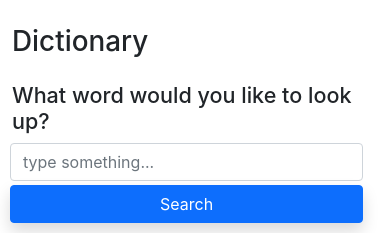
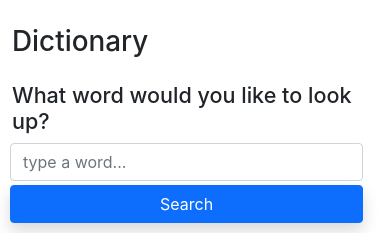
Before and after one commit to dani-reimer/dictionary-project, a React (Create React App) app: page / in a window 390 px wide. Shown: the top 233 px of the page. Built offline with nearby package versions, Linux system fonts and the light colour scheme.

Commit message:
Added phonetics component (text and audio)

```diff
--- a/src/Dictionary.js
+++ b/src/Dictionary.js
@@ -23,7 +23,7 @@ export default function Dictionary() {
         <div className="dictionary">
             <div className="input-group mb-3">
             <form className="row g-1" onSubmit={search}>
-                <input type="search" className="form-control" placeholder="type something..." aria-label="Recipient's username" aria-describedby="button-addon2" onChange={handleKeywordChange}/><button className="btn btn-primary shadow mb-3" id="button-addon2">Search</button>
+                <input type="search" className="form-control" placeholder="type a word..." aria-label="Recipient's username" aria-describedby="button-addon2" onChange={handleKeywordChange}/><button className="btn btn-primary shadow mb-3" id="button-addon2">Search</button>
             </form></div>
             <Results results={results}/>
        </div>
--- /dev/null
+++ b/src/Phonetics.js
@@ -0,0 +1,11 @@
+import React from "react";
+
+export default function Phonetics(props) {
+    return (
+        <div>
+            <a href={props.phonetics.audio} target="_blank" rel="noreferrer">{props.phonetics.text}</a>
+            <br />
+
+        </div>
+    )
+}
--- a/src/Results.js
+++ b/src/Results.js
@@ -1,5 +1,6 @@
 import React from "react";
 import Meaning from "./Meaning.js";
+import Phonetics from "./Phonetics.js";
 import "./Results.css";
 
 export default function Results(props) {
@@ -8,7 +9,14 @@ export default function Results(props) {
         return (
             <div className="results">
                 <h3 className="results-word">{props.results.word} </h3>
-                ({props.results.phonetics[0].text})
+                {props.results.phonetics.map(function (phonetics, index) {
+                    return (
+                        <div key={index}>
+                            <Phonetics phonetics={phonetics} />
+                            </div>
+                    )
+                })}
+
                 <p>
                     {props.results.meanings.map(function (meaning, index) {
                         return (
```
